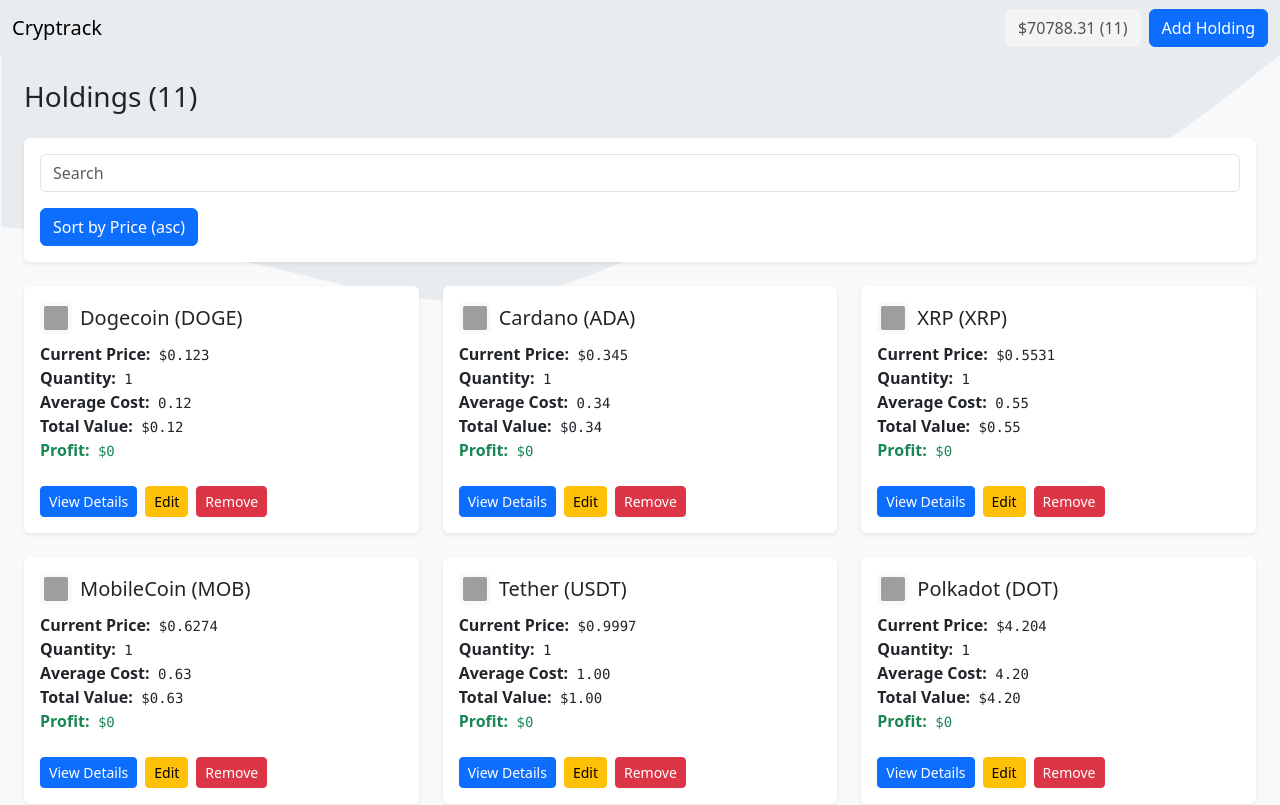
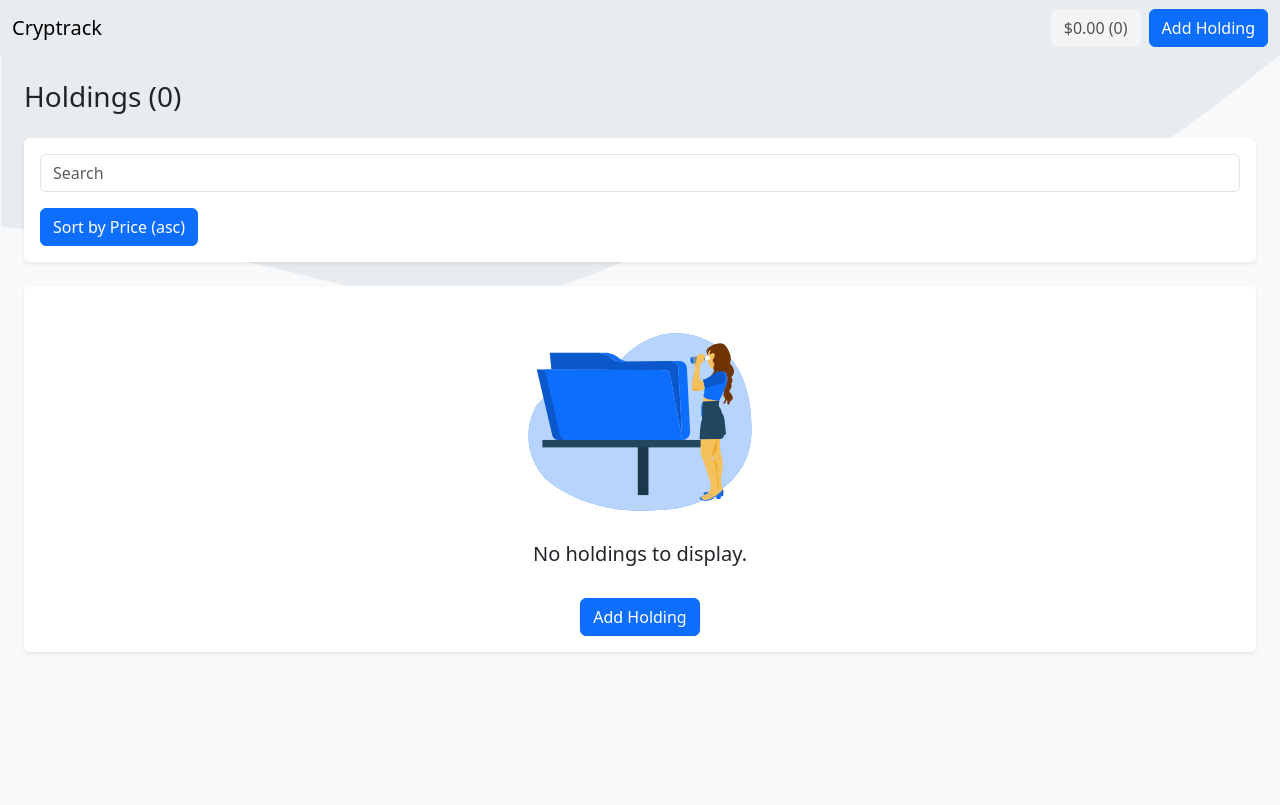
Before and after one commit to karmasakshi/cryptrack, a Next.js app: page / in a window 1280 px wide. Shown: the top 805 px of the page. Built offline with nearby package versions, Linux system fonts and the light colour scheme; grey boxes are pictures that could not be loaded.

Commit message:
Revert "chore(general): add seed portfolio"
This reverts commit 3b28cf3ea297ad96c7b426f0146faa835d07ede2.

```diff
--- a/src/pages/_app.tsx
+++ b/src/pages/_app.tsx
@@ -1,16 +1,7 @@
 import Layout from '@cryptack/components/Layout';
-import { portfolio } from '@cryptack/seed/portfolio';
-import { usePortfolioStore } from '@cryptack/store/portfolio';
 import type { AppProps } from 'next/app';
-import { useEffect } from 'react';
 
 export default function App({ Component, pageProps }: AppProps) {
-  const { setPortfolio } = usePortfolioStore();
-
-  useEffect(() => {
-    setPortfolio(portfolio);
-  }, [setPortfolio]);
-
   return (
     <Layout>
       <Component {...pageProps} />
--- a/src/seed/portfolio.ts
+++ /dev/null
@@ -1,137 +0,0 @@
-export const portfolio = {
-  holdings: [
-    {
-      cryptocurrency: {
-        name: 'Bitcoin',
-        currentPrice: 67359.51,
-        logoUrl:
-          'https://resources.cryptocompare.com/asset-management/1/1659708726266.png',
-        symbol: 'btc',
-      },
-      quantity: 1,
-      value: 67359.51,
-      averageCost: 67359.51,
-    },
-    {
-      cryptocurrency: {
-        name: 'Solana',
-        currentPrice: 149.55,
-        logoUrl:
-          'https://resources.cryptocompare.com/asset-management/3/1659972172429.png',
-        symbol: 'sol',
-      },
-      quantity: 1,
-      value: 149.55,
-      averageCost: 149.55,
-    },
-    {
-      cryptocurrency: {
-        name: 'Dogecoin',
-        currentPrice: 0.123,
-        logoUrl:
-          'https://resources.cryptocompare.com/asset-management/26/1662541306654.png',
-        symbol: 'doge',
-      },
-      quantity: 1,
-      value: 0.123,
-      averageCost: 0.123,
-    },
-    {
-      cryptocurrency: {
-        name: 'Ethereum',
-        currentPrice: 2609.7,
-        logoUrl:
-          'https://resources.cryptocompare.com/asset-management/2/1724756690647.png',
-        symbol: 'eth',
-      },
-      quantity: 1,
-      value: 2609.7,
-      averageCost: 2609.7,
-    },
-    {
-      cryptocurrency: {
-        name: 'Tether',
-        currentPrice: 0.9997,
-        logoUrl:
-          'https://resources.cryptocompare.com/asset-management/7/1720792178124.png',
-        symbol: 'usdt',
-      },
-      quantity: 1,
-      value: 0.9997,
-      averageCost: 0.9997,
-    },
-    {
-      cryptocurrency: {
-        name: 'XRP',
-        currentPrice: 0.5531,
-        logoUrl:
-          'https://resources.cryptocompare.com/asset-management/13/1720685001950.png',
-        symbol: 'xrp',
-      },
-      quantity: 1,
-      value: 0.5531,
-      averageCost: 0.5531,
-    },
-    {
-      cryptocurrency: {
-        name: 'Litecoin',
-        currentPrice: 72.26,
-        logoUrl:
-          'https://resources.cryptocompare.com/asset-management/18/1726477281982.png',
-        symbol: 'ltc',
-      },
-      quantity: 1,
-      value: 72.26,
-      averageCost: 72.26,
-    },
-    {
-      cryptocurrency: {
-        name: 'Binance Coin',
-        currentPrice: 590.44,
-        logoUrl:
-          'https://resources.cryptocompare.com/asset-management/8/1661250459982.png',
-        symbol: 'bnb',
-      },
-      quantity: 1,
-      value: 590.44,
-      averageCost: 590.44,
-    },
-    {
-      cryptocurrency: {
-        name: 'Cardano',
-        currentPrice: 0.345,
-        logoUrl:
-          'https://resources.cryptocompare.com/asset-management/12/1722244193379.png',
-        symbol: 'ada',
-      },
-      quantity: 1,
-      value: 0.345,
-      averageCost: 0.345,
-    },
-    {
-      cryptocurrency: {
-        name: 'Polkadot',
-        currentPrice: 4.204,
-        logoUrl:
-          'https://resources.cryptocompare.com/asset-management/20/1724766730542.png',
-        symbol: 'dot',
-      },
-      quantity: 1,
-      value: 4.204,
-      averageCost: 4.204,
-    },
-    {
-      cryptocurrency: {
-        name: 'MobileCoin',
-        currentPrice: 0.6274,
-        logoUrl:
-          'https://resources.cryptocompare.com/asset-management/103/1663775356444.png',
-        symbol: 'mob',
-      },
-      quantity: 1,
-      value: 0.6274,
-      averageCost: 0.6274,
-    },
-  ],
-  value: 70788.3122,
-};
--- a/src/stores/portfolio.ts
+++ b/src/stores/portfolio.ts
@@ -9,7 +9,6 @@
 type PortfolioStoreActions = {
   addHolding: (cryptocurrency: Cryptocurrency, quantity: number) => void;
   removeHolding: (cryptocurrencySymbol: string) => void;
-  setPortfolio: (portfolio: Portfolio) => void;
   updateHolding: (
     cryptocurrency: Cryptocurrency,
     quantity: number,
@@ -26,7 +25,6 @@
         value: 0,
         holdings: [],
       },
-      setPortfolio: (portfolio) => set(() => ({ portfolio })),
       addHolding: (cryptocurrency, quantity) =>
         set((state) => {
           const existingHolding = state.portfolio.holdings.find(
--- a/tsconfig.json
+++ b/tsconfig.json
@@ -18,7 +18,6 @@
       "@cryptack/components/*": ["src/components/*"],
       "@cryptack/interfaces/*": ["src/interfaces/*"],
       "@cryptack/pages/*": ["src/pages/*"],
-      "@cryptack/seed/*": ["src/seed/*"],
       "@cryptack/store/*": ["src/stores/*"]
     }
   },
```
